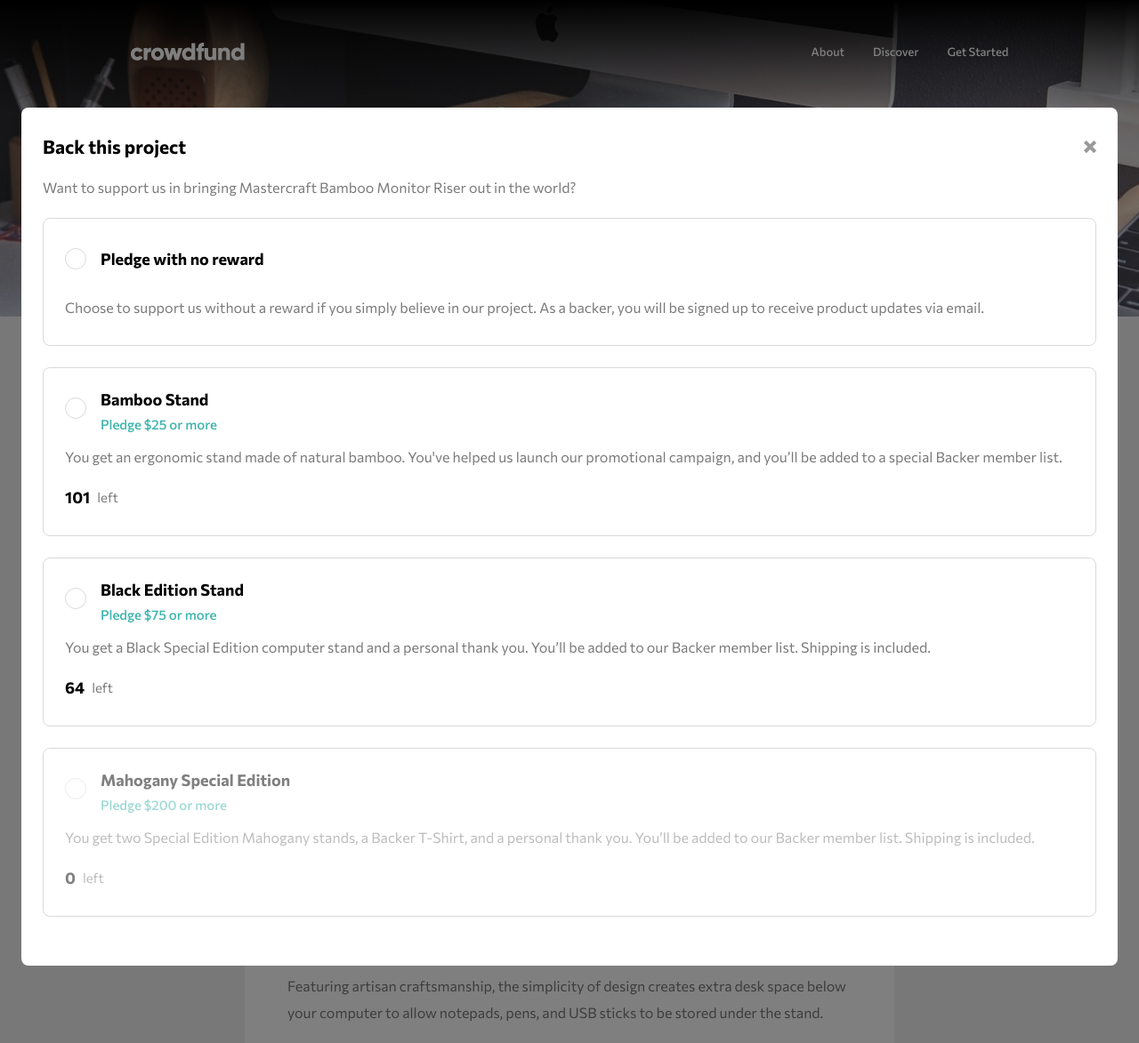
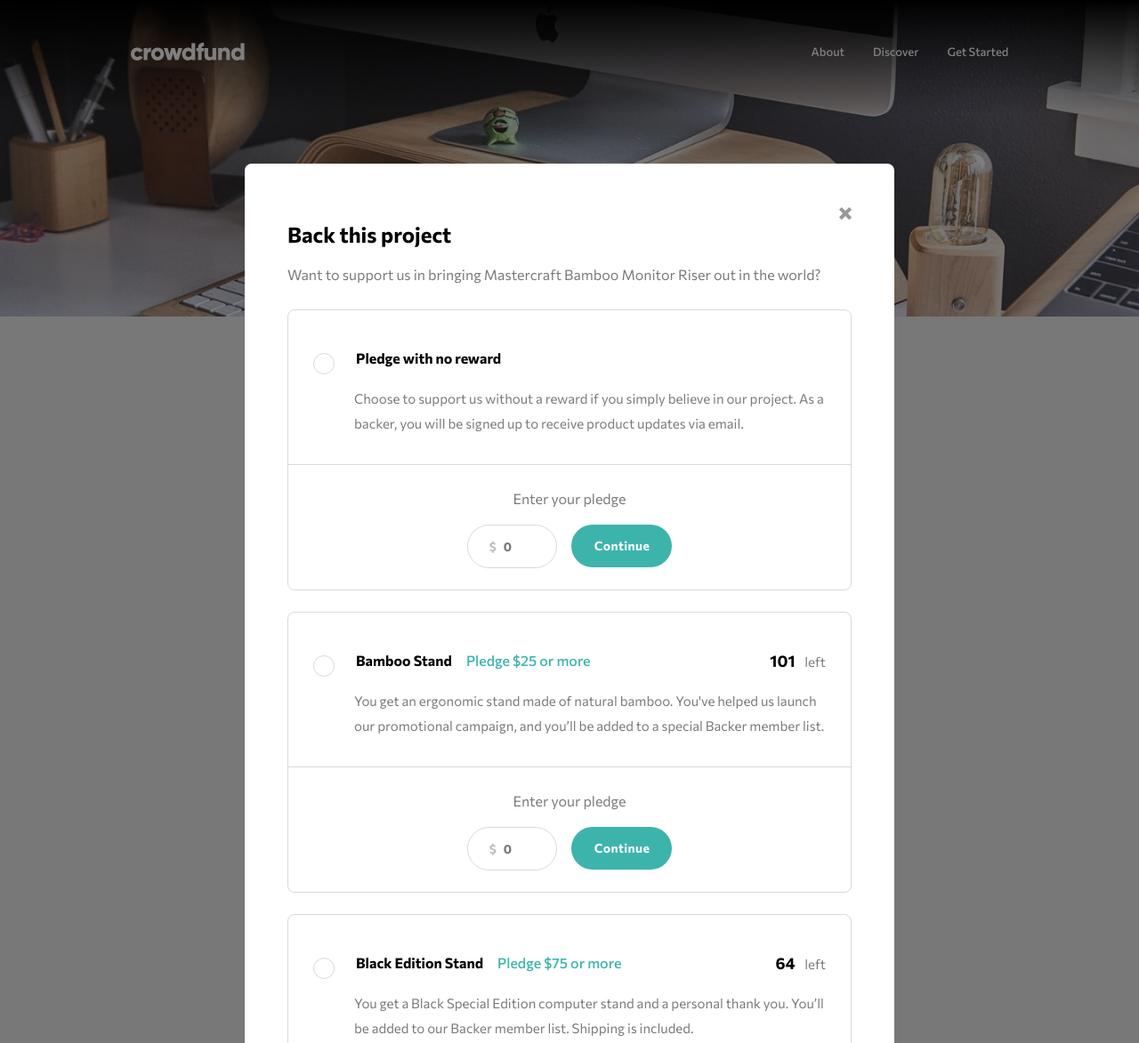
Before and after one commit to vlada030/frontendmentor-crowdfunding-product-page, a website built with webpack: page src/index.html in a window 1280 px wide. Shown: the top 1173 px of the page at 89% size. Built offline with nearby package versions, Linux system fonts and the light colour scheme.

Commit message:
zavrsen modal-confirmation, dorada modal pledge - responsivness

```diff
--- a/src/index.html
+++ b/src/index.html
@@ -223,7 +223,9 @@
                 </section>
             </main>
 
-            <div class="modal modal__pledge">
+        </div>
+
+        <div class="modal-pledge">
             <div class="modal-container">
                 <nav class="modal-nav">
                     <h2>Back this project</h2>
@@ -261,14 +263,14 @@
                                 <span class="checkmark"></span>
 
                                 <div class="fixed-height">
-                                        <p class="caption__pledge">
+                                    <p class="radio-label">
                                         Pledge with no reward
                                     </p>
                                 </div>
                             </label>
                         </div>
 
-                            <p class="text">
+                        <p class="pledge-text">
                             Choose to support us without a reward if you
                             simply believe in our project. As a backer, you
                             will be signed up to receive product updates via
@@ -312,21 +314,26 @@
 
                                 <span class="checkmark"></span>
                                 <div class="fixed-height">
-                                        <p class="caption__pledge mb">
+                                    <p class="radio-label mb">
                                         Bamboo Stand
                                     </p>
                                     <p
                                         class="
-                                                caption__pledge
-                                                caption__pledge--green
+                                            radio-label
+                                            radio-label--green
                                         "
                                     >
                                         Pledge $25 or more
                                     </p>
                                 </div>
                             </label>
+
+                            <p class="stats-wrapper header-stats">
+                                <span class="left">101</span>
+                                <span class="right">left</span>
+                            </p>
                         </div>
-                            <p class="text">
+                        <p class="pledge-text">
                             You get an ergonomic stand made of natural
                             bamboo. You've helped us launch our promotional
                             campaign, and you’ll be added to a special
@@ -351,7 +358,7 @@
                                         type="number"
                                         id="pledgeAmount"
                                         placeholder="0"
-                                            min=25
+                                        min="25"
                                     />
                                 </div>
 
@@ -375,21 +382,26 @@
 
                                 <span class="checkmark"></span>
                                 <div class="fixed-height">
-                                        <p class="caption__pledge mb">
+                                    <p class="radio-label mb">
                                         Black Edition Stand
                                     </p>
                                     <p
                                         class="
-                                                caption__pledge
-                                                caption__pledge--green
+                                            radio-label
+                                            radio-label--green
                                         "
                                     >
                                         Pledge $75 or more
                                     </p>
                                 </div>
                             </label>
+
+                            <p class="stats-wrapper header-stats">
+                                <span class="left">64</span>
+                                <span class="right">left</span>
+                            </p>
                         </div>
-                            <p class="text">
+                        <p class="pledge-text">
                             You get a Black Special Edition computer stand
                             and a personal thank you. You’ll be added to our
                             Backer member list. Shipping is included.
@@ -413,7 +425,7 @@
                                         type="number"
                                         id="pledgeAmount"
                                         placeholder="0"
-                                            min=75
+                                        min="75"
                                     />
                                 </div>
 
@@ -437,24 +449,30 @@
 
                                 <span class="checkmark"></span>
                                 <div class="fixed-height">
-                                        <p class="caption__pledge mb">
+                                    <p class="radio-label mb">
                                         Mahogany Special Edition
                                     </p>
                                     <p
                                         class="
-                                                caption__pledge
-                                                caption__pledge--green
+                                            radio-label
+                                            radio-label--green
                                         "
                                     >
                                         Pledge $200 or more
                                     </p>
                                 </div>
                             </label>
+
+                            <p class="stats-wrapper header-stats">
+                                <span class="left">0</span>
+                                <span class="right">left</span>
+                            </p>
                         </div>
-                            <p class="text">
-                                You get two Special
-            Edition Mahogany stands, a Backer T-Shirt, and a personal thank you.
-            You’ll be added to our Backer member list. Shipping is included.
+                        <p class="pledge-text">
+                            You get two Special Edition Mahogany stands, a
+                            Backer T-Shirt, and a personal thank you. You’ll
+                            be added to our Backer member list. Shipping is
+                            included.
                         </p>
 
                         <p class="stats-wrapper">
@@ -475,7 +493,7 @@
                                         type="number"
                                         id="pledgeAmount"
                                         placeholder="0"
-                                            min=200
+                                        min="200"
                                     />
                                 </div>
 
@@ -489,26 +507,21 @@
             </div>
         </div>
 
-            <div class="modal modal--confirmation"></div>
+        <div class="modal-confirmation disabled">
+            <div class="modal-wrapper">
+                <img
+                    class="img-check"
+                    src="./images/icon-check.svg"
+                    alt="check"
+                />
+                <h2>Thanks for your support!</h2>
+                <p class="text">
+                    Your pledge brings us one step closer to sharing
+                    Mastercraft Bamboo Monitor Riser worldwide. You will get
+                    an email once our campaign is completed.
+                </p>
+                <button id="btnConfirmed">Got it!</button>
             </div>
-        <template>
-
-
-
-
-            <!-- Selected pledge  start -->
-            Enter your pledge $200 Continue
-            <!-- Selected pledge end -->
-
-            <!-- Selection modal end -->
-
-            <!-- Success modal start -->
-
-            Thanks for your support! Your pledge brings us one step closer to
-            sharing Mastercraft Bamboo Monitor Riser worldwide. You will get an
-            email once our campaign is completed. Got it!
-
-            <!-- Success modal end -->
-        </template>
+        </div>
     </body>
 </html>
--- a/src/scss/_defaults.scss
+++ b/src/scss/_defaults.scss
@@ -20,6 +20,8 @@ body {
     font-weight: $fontWeightNormal;
 
     background-color: $colorWhite;
+    //overflow: hidden;
+
 }
 
 .container {
@@ -32,6 +34,7 @@ body {
     background-size: 100% 128px, contain;
 
     position: relative;
+
 
     @include media(tablet) {
         background: linear-gradient($colorDark, rgba($colorDark, 0.0001)),url('../images/image-hero-desktop.jpg');
--- a/src/scss/_modals.scss
+++ b/src/scss/_modals.scss
@@ -1,19 +1,31 @@
-.modal {
+.modal-pledge {
     position: absolute;
     top: 0;
     left: 0;
     height: auto;
     width: 100%;
+    //overflow-y: scroll;
 
     background-color: rgba($colorDark, 0.5);
 
-    &__pledge {
     padding: 121px 24px 120px;
+
+    z-index: 30;
+
+    @include media(laptop) {
+        padding: 184px 0;
+    }
 
     .modal-container {
         background-color: $colorWhiteLight;
         border-radius: 8px;
         padding: 32px 24px 31px;
+
+        @include media(laptop) {
+            width: 730px;
+            padding: 48.5px 48px;
+            margin: 0 auto;
+        }
 
         & > p {
             margin-bottom: 24px;
@@ -22,10 +34,28 @@
 
     .modal-nav {
         display: flex;
-            align-items: center;
+        align-items: flex-start;
         justify-content: space-between;
 
         margin-bottom: 24px;
+
+        @include media(laptop) {
+            height: 45px;
+            margin-bottom: 16px;
+        }
+
+        h2 {
+            font-size: 18px;
+            color: $colorDark;
+            font-weight: $fontWeightBolder;
+            line-height: 22px;
+
+            @include media(laptop) {
+                font-size: 24px;
+                line-height: 29px;
+                align-self: flex-end;
+            }
+        }
 
         &__close {
             display: grid;
@@ -33,15 +63,15 @@
 
             background-color: transparent;
 
-                h2 {
-                    @extend .caption;
-                    font-weight: $fontWeightBolder;
-                }
-
             svg {
                 width: 14px;
             }
         }
+    }
+
+    .text {
+        line-height: 30px;
+        margin-bottom: 32px;
     }
 
     .pledge-option {
@@ -49,19 +79,45 @@
         border-radius: 8px;
         margin-bottom: 24px;
 
+        @include media(laptop) {
+        }
+
         &__wrapper {
             padding: 24px 24px 32px;
+
+            @include media(laptop) {
+                padding: 33px 28px 32px;
+            }
         }
 
         &__submit-wrapper {
             border-top: 1px solid rgba($colorDark, 0.15);
             padding: 24px;
 
-                display: none;
+            //display: none;
         }
 
         .header-wrapper {
             margin-bottom: 24px;
+
+            .header-stats {
+                display: none;
+            }
+
+            @include media(tablet) {
+                display: flex;
+                align-items: center;
+                justify-content: space-between;
+
+                .header-stats {
+                    display: block;
+                    margin: 0;
+                }
+            }
+
+            @include media(laptop) {
+                margin-bottom: 10px;
+            }
 
             .radio-wrapper {
                 display: block;
@@ -105,6 +161,11 @@
                         background: $colorPirimaryLight;
                         display: none;
                     }
+
+                    @include media(laptop) {
+                        margin-top: 12px;
+                        margin-right: 24px;
+                    }
                 }
 
                 .fixed-height {
@@ -112,10 +173,38 @@
                     display: grid;
                     align-items: center;
                     justify-content: center;
+
+                    @include media(laptop) {
+
+                        display: flex;
+                        flex-direction: row;
+                    }
+
+                    .radio-label {
+                        font-size: 14px;
+                        color: $colorDark;
+                        font-weight: $fontWeightBolder;
+                        line-height: 17px;
+
+                        &--green {
+                            color: $colorPirimaryLight;
+                            font-weight: $fontWeightBold;
+                        }
+
+                        @include media(laptop) {
+                            font-size: 16px;
+                            line-height: 20px;
+                        }
+                    }
                 }
 
                 .mb {
                     margin-bottom: 8px;
+
+                    @include media(laptop) {
+                        margin: 0;
+                        margin-right: 16px;
+                    }
                 }
 
                 input:checked ~ .checkmark::after {
@@ -123,9 +212,20 @@
                 }
             }
 
-                h3 {
-                    //height: 42px;
-                    margin-left: 40px;
+        }
+
+        .pledge-text {
+            font-size: 14px;
+            color: $colorDarkLight;
+            font-weight: $fontWeightNormal;
+            line-height: 24px;
+
+            margin-left: 46px;
+
+            @include media(laptop) {
+                font-size: 15px;
+                line-height: 28px;
+
             }
         }
 
@@ -135,6 +235,10 @@
             display: flex;
             align-items: center;
             justify-content: flex-start;
+
+            @include media(tablet) {
+                display: none;
+            }
 
             .left {
                 font-size: 18px;
@@ -153,7 +257,6 @@
         }
 
         .pledge-form {
-
             & > h4 {
                 @extend .text;
                 line-height: 27px;
@@ -164,13 +267,12 @@
             .form-control-container {
                 display: flex;
                 align-items: center;
-                    justify-content: space-between;
+                justify-content: center;
 
                 button {
                     @extend .btn-pledge;
                     padding: 15px 25px 16px 26px;
                 }
-
             }
 
             .form-control {
@@ -187,6 +289,7 @@
                 color: $colorDark;
 
                 padding: 15px 24px 15px;
+                margin-right: 16px;
 
                 label {
                     opacity: 0.25;
@@ -217,11 +320,78 @@
                     &:disabled {
                         background-color: inherit;
                     }
-
-
                 }
             }
         }
     }
 }
+
+.modal-confirmation {
+    position: fixed;
+    top: 0;
+    left: 0;
+    height: 100%;
+    width: 100%;
+
+    background-color: rgba($colorDark, 0.5);
+    background-attachment: local;
+
+    display: grid;
+    place-items: center;
+
+    z-index: 40;
+
+    .modal-wrapper {
+        width: 327px;
+        background-color: $colorWhiteLight;
+        border-radius: 8px;
+
+        text-align: center;
+
+        padding: 32px 24px 40px;
+        margin-bottom: 0 auto;
+
+        @include media(laptop) {
+            width: 540px;
+            padding: 48px;
         }
+
+        .img-check {
+            height: 64px;
+            margin-bottom: 24px;
+
+            @include media(laptop) {
+                height: 90px;
+                margin-bottom: 48px;
+            }
+        }
+
+        h2 {
+            font-size: 18px;
+            color: $colorDark;
+            font-weight: $fontWeightBolder;
+            line-height: 21px;
+
+            margin-bottom: 24px;
+
+            @include media(laptop) {
+                font-size: 24px;
+                line-height: 27px;
+
+                margin-bottom: 16px;
+            }
+        }
+
+        .text {
+            margin-bottom: 32px;
+
+            @include media(laptop) {
+                line-height: 30px;
+            }
+        }
+
+        button {
+            @extend .btn-pledge;
+        }
+    }
+}
```
Lines whose indentation alone changed are shown as unchanged.
